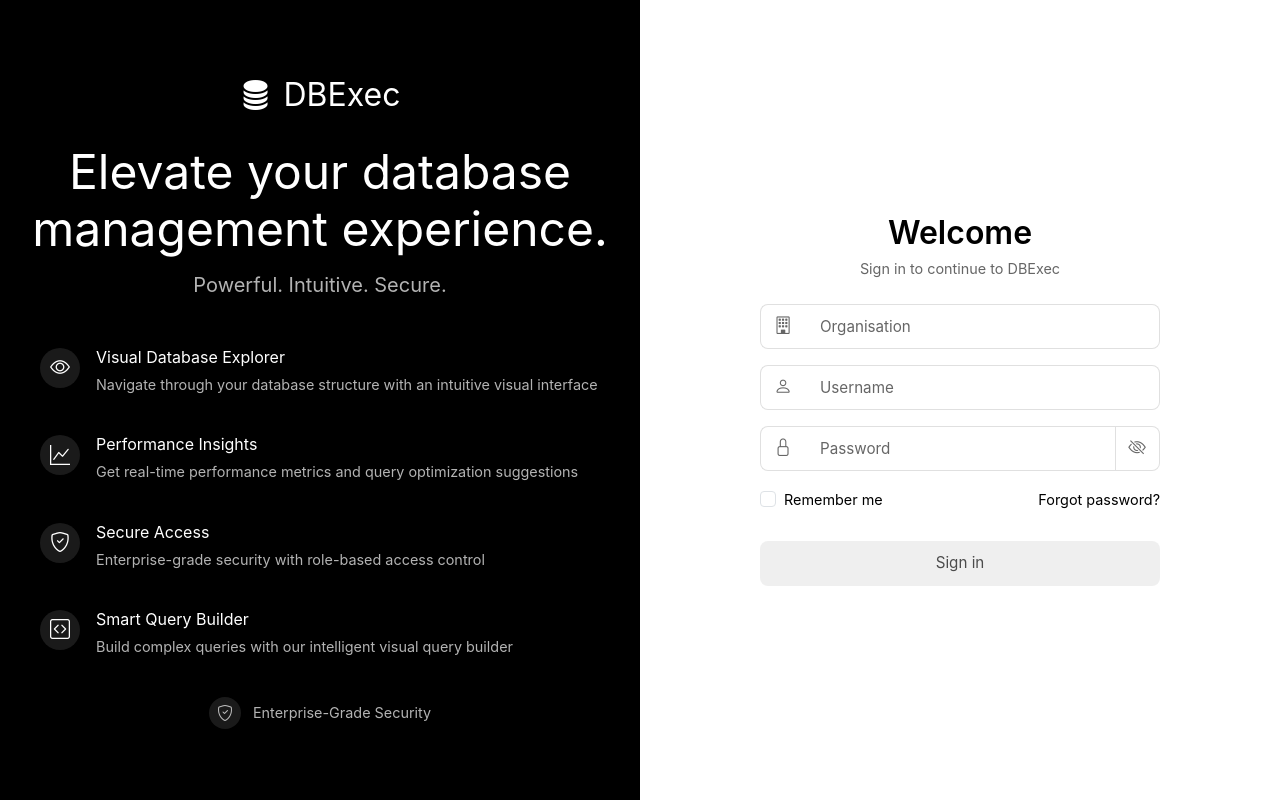
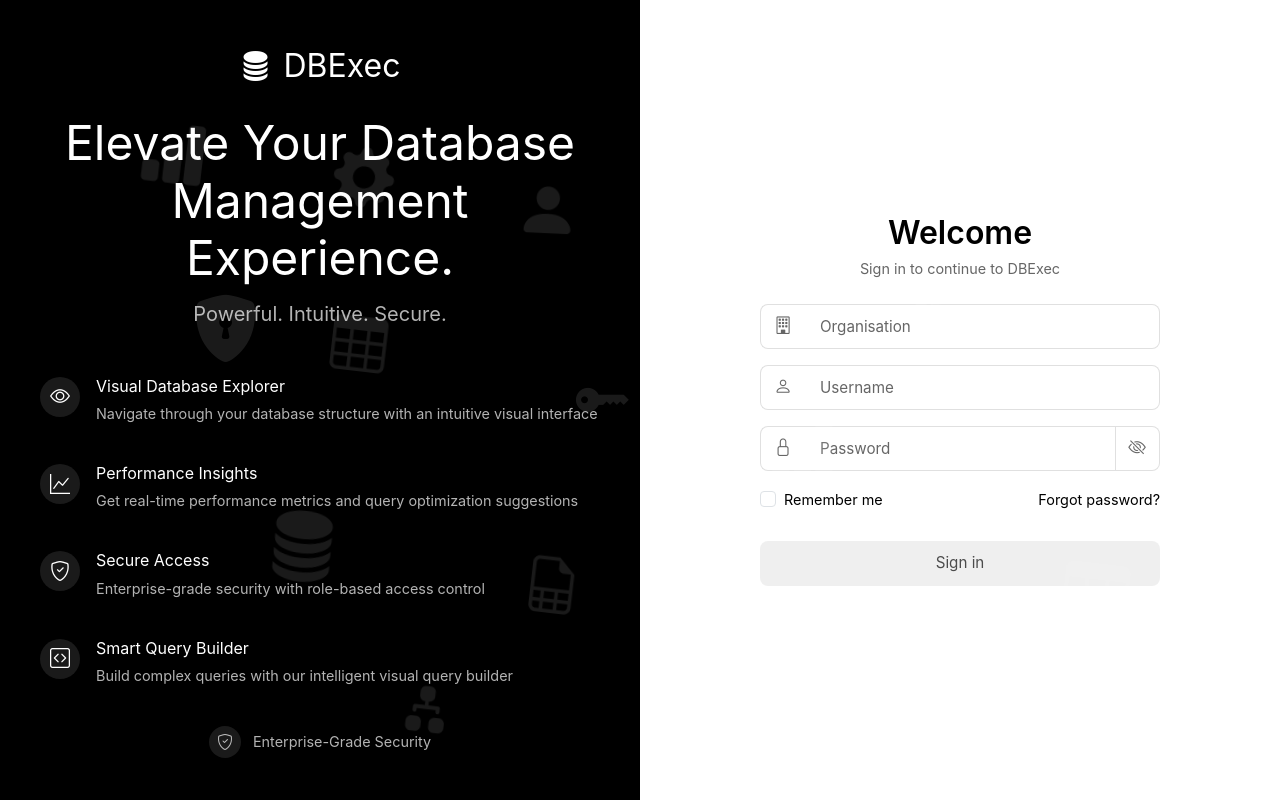
Before and after one commit to gauurravvvv/DbExec, an Angular app: page /login in a window 1280 px wide. Built offline with nearby package versions, Linux system fonts and the light colour scheme.

Commit message:
login page icons added

```diff
--- a/src/app/components/auth/login/login.component.html
+++ b/src/app/components/auth/login/login.component.html
@@ -1,4 +1,26 @@
 <div class="login-container">
+  <!-- Add Floating Background Icons -->
+  <div class="floating-icons">
+
+    <i class="bi bi-bar-chart-fill icon chart"></i>
+    <i class="bi bi-gear-fill icon cog"></i>
+    <i class="bi bi-person-fill icon user"></i>
+    <i class="bi bi-shield-lock-fill icon shield"></i>
+    <i class="bi bi-key-fill icon key"></i>
+    <i class="bi bi-table icon table"></i>
+    <i class="bi bi-file-spreadsheet-fill icon spreadsheet"></i>
+    <i class="bi bi-diagram-3-fill icon schema"></i>
+
+    <i class="bi bi-database-fill icon database-2"></i>
+    <i class="bi bi-person-fill icon user-2"></i>
+    <i class="bi bi-table icon table-2"></i>
+    <i class="bi bi-shield-lock-fill icon shield-2"></i>
+    <i class="bi bi-bar-chart-fill icon chart-2"></i>
+    <i class="bi bi-key-fill icon key-2"></i>
+    <i class="bi bi-file-earmark-spreadsheet icon spreadsheet-2"></i>
+    <i class="bi bi-diagram-2-fill icon schema-2"></i>
+  </div>
+
   <!-- Left side with branding -->
   <div class="brand-section">
     <div class="brand-content">
@@ -6,7 +28,7 @@
         <i class="bi bi-database-fill logo-icon"></i>
         <h1>DBExec</h1>
       </div>
-      <h2 class="hero-text" @fadeInUp>Elevate your database management experience.</h2>
+      <h2 class="hero-text" @fadeInUp>Elevate Your Database Management Experience.</h2>
       <p class="tagline" @fadeInUp>Powerful. Intuitive. Secure.</p>
 
       <div class="features-list" @staggerList>
--- a/src/app/components/auth/login/login.component.scss
+++ b/src/app/components/auth/login/login.component.scss
@@ -8,6 +8,140 @@
 .login-container {
   display: flex;
   min-height: 100vh;
+  position: relative;
+  overflow: hidden;
+
+  // Floating Background Icons
+  &::before {
+    content: '';
+    position: absolute;
+    top: 0;
+    left: 0;
+    width: 100%;
+    height: 100%;
+    pointer-events: none;
+    z-index: 0;
+  }
+
+  .floating-icons {
+    position: absolute;
+    width: 100%;
+    height: 100%;
+    pointer-events: none;
+    z-index: 1;
+
+    .icon {
+      position: absolute;
+      opacity: 0.1;
+      color: #fff;
+      animation: float-icons 15s linear infinite;
+
+      // First row
+      &.database {
+        top: 10%;
+        left: 10%;
+        font-size: 4rem;
+        animation-delay: 0s;
+      }
+
+      &.cog {
+        top: 15%;
+        left: 25%;
+        font-size: 3.5rem;
+        animation-delay: 2s;
+      }
+
+      &.user {
+        top: 20%;
+        left: 40%;
+        font-size: 3.8rem;
+        animation-delay: 4s;
+      }
+
+      // Second row
+      &.shield {
+        top: 35%;
+        left: 15%;
+        font-size: 4.2rem;
+        animation-delay: 6s;
+      }
+
+      &.chart {
+        top: 10%;
+        left: 10%;
+        font-size: 4rem;
+        animation-delay: 0s;
+      }
+
+      &.key {
+        top: 45%;
+        left: 45%;
+        font-size: 3.4rem;
+        animation-delay: 10s;
+      }
+
+      // Additional icons
+      &.database-2 {
+        top: 60%;
+        left: 20%;
+        font-size: 4.5rem;
+        animation-delay: 3s;
+      }
+
+      &.cog-2 {
+        top: 65%;
+        left: 35%;
+        font-size: 3.2rem;
+        animation-delay: 5s;
+      }
+
+      &.user-2 {
+        top: 70%;
+        left: 50%;
+        font-size: 4rem;
+        animation-delay: 7s;
+      }
+
+      &.shield-2 {
+        top: 25%;
+        left: 55%;
+        font-size: 3.6rem;
+        animation-delay: 9s;
+      }
+
+      &.chart-2 {
+        top: 50%;
+        left: 60%;
+        font-size: 4.3rem;
+        animation-delay: 11s;
+      }
+
+      &.key-2 {
+        top: 75%;
+        left: 65%;
+        font-size: 3.8rem;
+        animation-delay: 13s;
+      }
+    }
+  }
+}
+
+@keyframes float-icons {
+  0% {
+    transform: translate(0, 0) rotate(0deg) scale(1);
+  }
+  25% {
+    transform: translate(20px, 20px) rotate(10deg) scale(1.1);
+  }
+  50% {
+    transform: translate(0, 40px) rotate(0deg) scale(1);
+  }
+  75% {
+    transform: translate(-20px, 20px) rotate(-10deg) scale(1.1);
+  }
+  100% {
+    transform: translate(0, 0) rotate(0deg) scale(1);
+  }
 }
 
 /* Left Section - Dark Theme */
@@ -365,3 +499,45 @@
     color: var(--light-text-secondary);
   }
 }
+
+.table {
+  animation: float-icons 8s ease-in-out infinite;
+  left: 85%;
+  top: 75%;
+  font-size: 3.8rem;
+}
+
+.table-2 {
+  animation: float-icons 7s ease-in-out infinite;
+  left: 25%;
+  top: 35%;
+  font-size: 3.2rem;
+}
+
+.spreadsheet {
+  animation: float-icons 9s ease-in-out infinite;
+  left: 70%;
+  top: 30%;
+  font-size: 3.5rem;
+}
+
+.spreadsheet-2 {
+  animation: float-icons 6s ease-in-out infinite;
+  left: 40%;
+  top: 65%;
+  font-size: 3.3rem;
+}
+
+.schema {
+  animation: float-icons 10s ease-in-out infinite;
+  left: 55%;
+  top: 20%;
+  font-size: 4rem;
+}
+
+.schema-2 {
+  animation: float-icons 8.5s ease-in-out infinite;
+  left: 30%;
+  top: 80%;
+  font-size: 3.6rem;
+}
```
